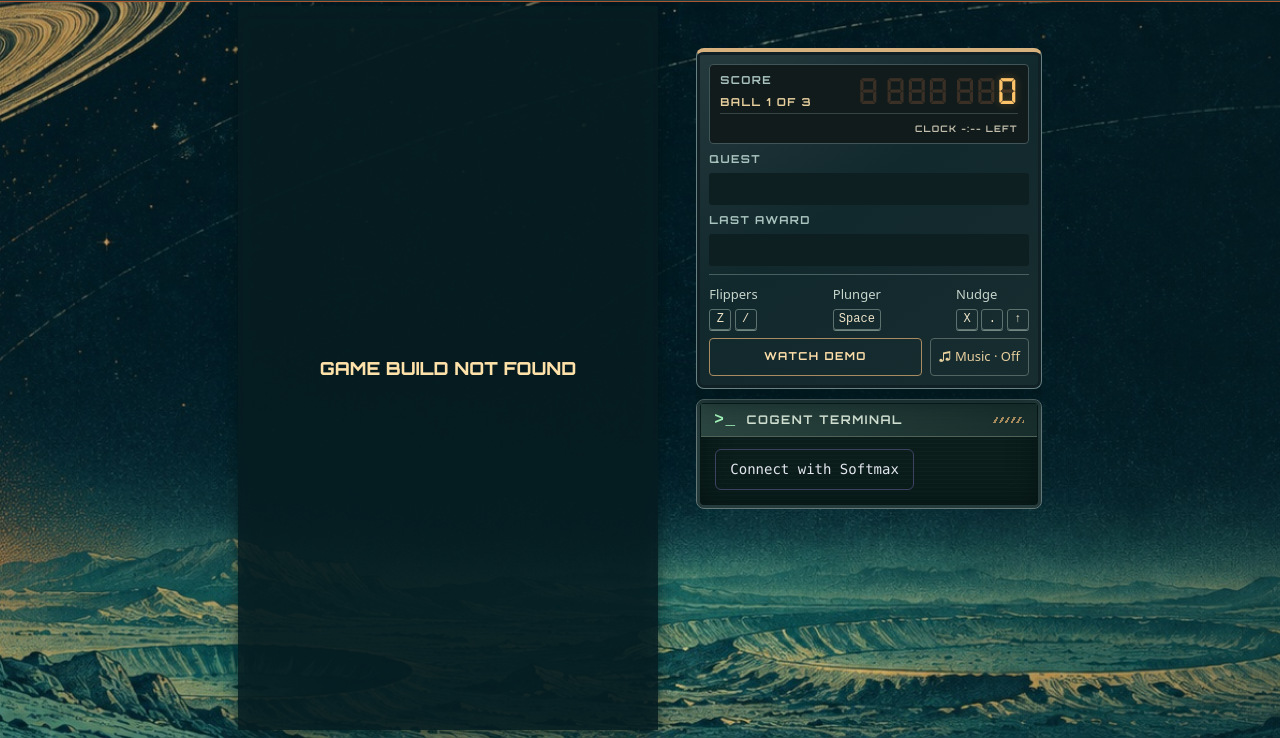
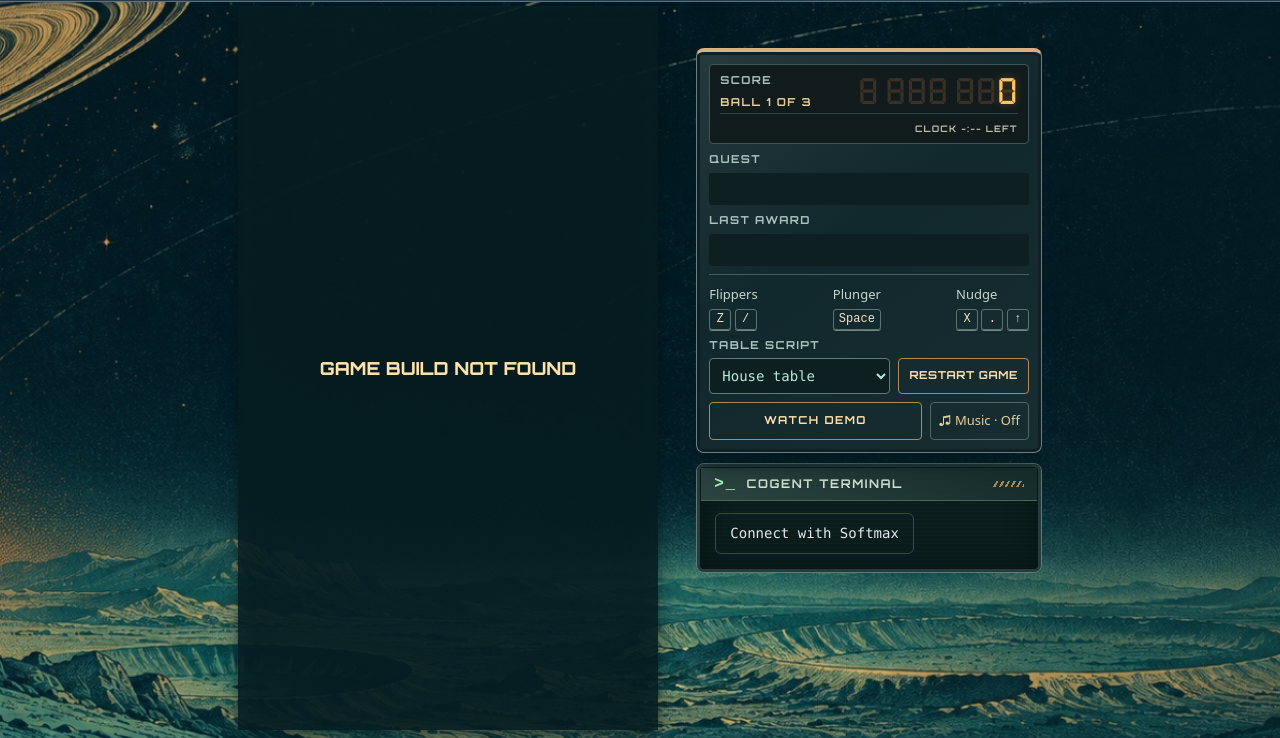
Before and after one commit to softmax-universe/coworld-pinball-arena, a website with bundled scripts: page web/index.html in a window 1280 px wide. Shown: the part 62-800 px from the top of the page. Built offline with nearby package versions, Linux system fonts and the light colour scheme; no server answers.

Commit message:
Add table script selection and restart controls to the cabinet

```diff
--- a/web/index.html
+++ b/web/index.html
@@ -49,6 +49,11 @@
                 <div><dt>Plunger</dt><dd><kbd>Space</kbd></dd></div>
                 <div><dt>Nudge</dt><dd><kbd>X</kbd> <kbd>.</kbd> <kbd>↑</kbd></dd></div>
               </dl>
+              <div class="table-controls">
+                <label class="label" for="table-script">Table script</label>
+                <select id="table-script"></select>
+                <button type="button" class="lamp-button" id="restart-game">Restart game</button>
+              </div>
               <button type="button" class="demo-toggle" id="demo-toggle" aria-pressed="false">Watch demo</button>
             </section>
           </aside>
--- a/web/js/cogent-session.js
+++ b/web/js/cogent-session.js
@@ -21,6 +21,7 @@ const CLIENT = { id: 'pinball-arena', kind: 'web' }
 const DOCS = 'https://raw.githubusercontent.com/softmax-universe/coworld-pinball-arena/HEAD/docs/cogent'
 const CLIENT_GUIDE = `This chat is in the player's open Pinball Arena game. The table is available through AIDE.
 Read the live table with surface.act data {"method":"state"}. The reply's data.result contains the balls, pieces, score, and active programs.
+Start a fresh game on the latest compiled table script with surface.act data {"method":"restart"}.
 Submit Pinball Arena BASIC as text with policy.create or policy.update. policy.list lists the programs deployed in this browser.
 Arena programs build the table and define its rules. Flipper programs control the flippers, plunger, and nudges.
 The BASIC reference is at ${DOCS}/basic.md. Game actions, replies, subscriptions, and event payloads are documented at ${DOCS}/game-api.md.`
--- a/web/js/game-api.js
+++ b/web/js/game-api.js
@@ -39,7 +39,7 @@ function refuse(code, message) {
  * after a request changed the stored programs or which one is active; `program` is the one that
  * was made active or replaced while it was active, and otherwise undefined.
  */
-export function createGameApi({ programs, game, onProgramsChanged = () => {} }) {
+export function createGameApi({ programs, game, onProgramsChanged = () => {}, onRestart = () => {} }) {
   /** The game answers `run` and `state` a frame later. The request waits here under its own id. */
   const waiting = new Map()
   let lastAskId = 0
@@ -111,6 +111,7 @@ export function createGameApi({ programs, game, onProgramsChanged = () => {} })
 
     restart() {
       game.send({ type: 'restart' })
+      onRestart()
       return {}
     },
 
@@ -134,6 +135,7 @@ export function createGameApi({ programs, game, onProgramsChanged = () => {} })
   return {
     activate,
     loadActive,
+    restart: methods.restart,
 
     /** `policy.create`: a new program. Its seat is in its source: `' @seat flipper`, else the Arena seat. */
     create: (name, source) => deploy(programs.add(name, seatOf(source), source)),
--- a/web/js/main.js
+++ b/web/js/main.js
@@ -11,7 +11,7 @@ import { connectCogent, startWorkspace } from './cogent-connection.js'
 import { createChatPanel } from './chat-panel.js'
 import { createGameApi } from './game-api.js'
 import { createGameBridge, giveKeysToGame } from './game-bridge.js'
-import { createProgramsPanel, effectLine, failureLine } from './programs-panel.js'
+import { createProgramsPanel, effectLine, failureLine, programLabel } from './programs-panel.js'
 import { createProgramStore, effectOf } from './programs.js'
 import { createSidePanel, drawScore } from './side-panel.js'
 
@@ -64,9 +64,8 @@ function newEpisodeStarted() {
 }
 
 function restart() {
-  game.send({ type: 'restart' })
-  newEpisodeStarted()
-  canvas.focus()
+  api.restart()
+  canvas.focus({ preventScroll: true })
 }
 
 game.on('hud', (hud) => {
@@ -83,6 +82,7 @@ game.on('episode', ({ summary }) => {
 })
 
 byId('play-again').addEventListener('click', restart)
+byId('restart-game').addEventListener('click', restart)
 
 const musicButton = byId('music-cycle')
 const soundtrack = byId('soundtrack')
@@ -127,11 +127,23 @@ const programsPanel = createProgramsPanel(
 const api = createGameApi({
   programs,
   game,
+  onRestart: newEpisodeStarted,
   onProgramsChanged(program) {
+    updateTableScripts()
     updateDemoButton()
     if (program) showProgramNotice(program, 'new', 'NEW PROGRAM FROM YOUR COGENT')
   },
 })
+
+const tableScript = byId('table-script')
+tableScript.addEventListener('change', () => activate('arena', tableScript.value))
+
+function updateTableScripts() {
+  const tables = programs.list().filter((program) => program.seat === 'arena')
+  tableScript.replaceChildren(...tables.map((program) =>
+    new Option(program.builtIn ? 'House table' : programLabel(program), program.name, false, program.active),
+  ))
+}
 
 const demoToggle = byId('demo-toggle')
 demoToggle.addEventListener('click', () => {
@@ -256,6 +268,7 @@ giveKeysToGame(canvas, document.querySelector('.table-area'), byId('chat'))
 
 api.loadActive('arena')
 api.loadActive('flipper')
+updateTableScripts()
 updateDemoButton()
 game.load(() => {
   tableNotice.hidden = false
--- a/web/styles.css
+++ b/web/styles.css
@@ -228,6 +228,29 @@ kbd { display: inline-block; text-align: center; min-width: 22px; padding: 1px 5
   color: #eee4c9; border: 1px solid #5c726f; border-radius: 3px; box-shadow: 0 1px #738682; }
 .demo-toggle, .lamp-button { padding: 10px 16px; border: 1px solid #a98b61; border-radius: 4px; color: #ffe0aa; }
 .demo-toggle:hover, .lamp-button:hover { background: #41504b; }
+.table-controls {
+  display: grid;
+  grid-column: 1 / -1;
+  grid-template-columns: minmax(0, 1fr) auto;
+  gap: 4px 8px;
+}
+.table-controls label { grid-column: 1 / -1; }
+.table-controls select {
+  min-width: 0;
+  padding: 8px;
+  border: 1px solid #597c77;
+  border-radius: 4px;
+  background: #0d1f21;
+  color: #b3edda;
+  color-scheme: dark;
+  font: 14px ui-monospace, Menlo, monospace;
+}
+.table-controls button {
+  padding: 8px 10px;
+  font: 700 11px/1.4 var(--font-plate);
+  letter-spacing: .05em;
+  text-transform: uppercase;
+}
 .chat {
   --terminal-ink: #ace2be;
   display: flex;
@@ -274,8 +297,8 @@ kbd { display: inline-block; text-align: center; min-width: 22px; padding: 1px 5
   }
   .game-display { display: contents; }
   .readout, .message, .keys { grid-column: 1 / -1; }
-  .demo-toggle { grid-column: 1; grid-row: 5; }
-  .music-cycle { grid-column: 2; grid-row: 5; align-self: stretch; margin: 0; }
+  .demo-toggle { grid-column: 1; grid-row: 6; }
+  .music-cycle { grid-column: 2; grid-row: 6; align-self: stretch; margin: 0; }
 }
 @media (min-width: 701px) and (max-height: 800px) {
   .readout { display: grid; grid-template-columns: minmax(0, 1fr) 57%; gap: 0 12px; padding: 7px 10px; }
```
Also changed, not shown: docs/cogent/game-api.md (+1 -1 lines), web/test/game-api.test.js (+9 -4 lines), README.md.
